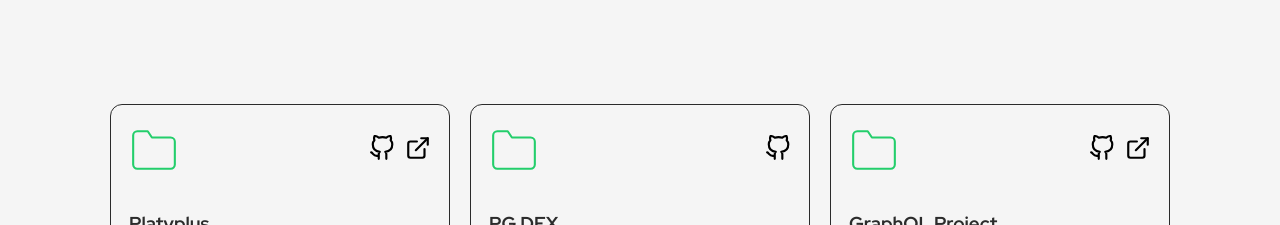
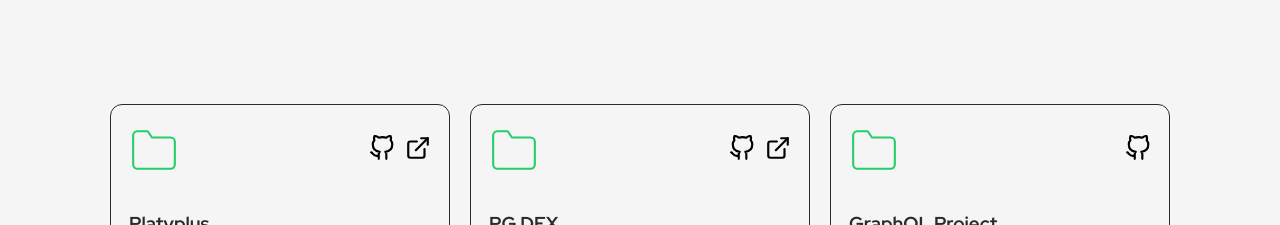
Before and after one commit to this-is-praveen/praveen_pf, a React (Create React App) app: page / in a window 1280 px wide. Shown: the part 1320-1545 px from the top of the page. Built offline with nearby package versions, Linux system fonts and the light colour scheme.

Commit message:
Small bug Fix

```diff
--- a/src/components/Work/Work.tsx
+++ b/src/components/Work/Work.tsx
@@ -85,6 +85,13 @@ export function Work() {
                 >
                   <img src={githubIcon} alt="GitHub" />
                 </a>
+                <a
+                  href="https://pgdex.vercel.app/"
+                  target="_blank"
+                  rel="noreferrer"
+                >
+                  <img src={externalLinkIcon} alt="Visit site" />
+                </a>
               </div>
             </header>
             <div className="body">
@@ -128,13 +135,6 @@ export function Work() {
                   rel="noreferrer"
                 >
                   <img src={githubIcon} alt="GitHub" />
-                </a>
-                <a
-                  href="https://pgdex.vercel.app/"
-                  target="_blank"
-                  rel="noreferrer"
-                >
-                  <img src={externalLinkIcon} alt="Visit site" />
                 </a>
               </div>
             </header>
```
